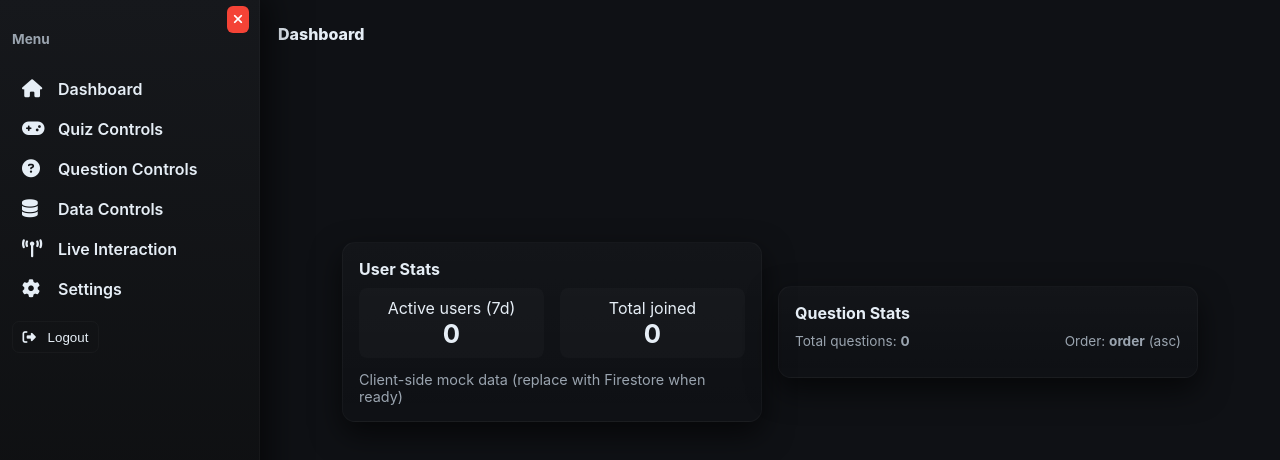
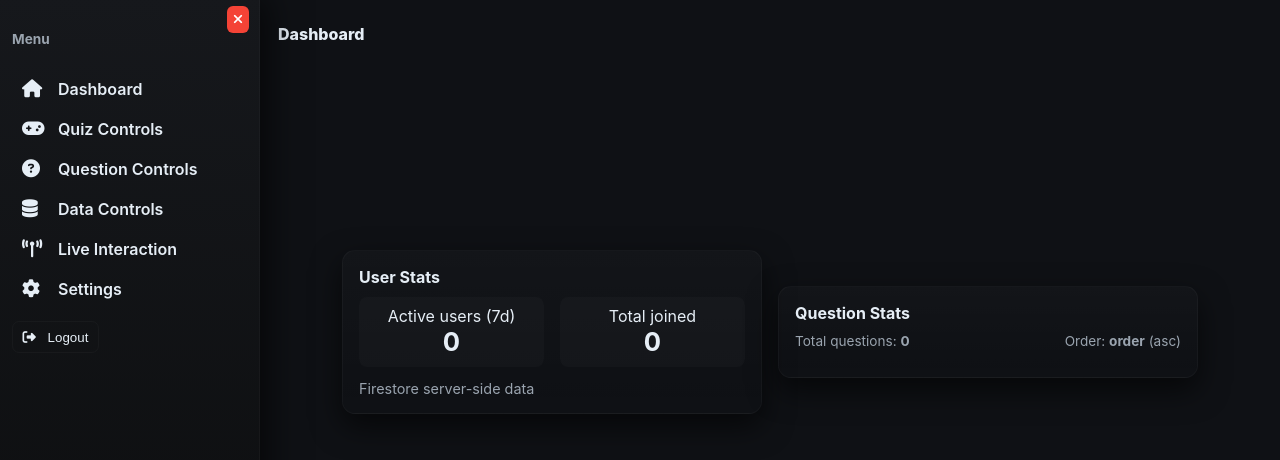
Before and after one commit to kunalroy0223/liveiq, a website: page src/pages/admin.html in a window 1280 px wide. Shown: the part 60-520 px from the top of the page. Drawn offline with Linux system fonts and the light colour scheme; no server answers.

Commit message:
Update admin.html
changed the comment

```diff
--- a/src/pages/admin.html
+++ b/src/pages/admin.html
@@ -75,7 +75,7 @@
                 <div class="num" id="totalUsers">0</div>
               </div>
             </div>
-            <div style="margin-top:.8rem;color:var(--muted);font-size:.9rem">Client-side mock data (replace with Firestore when ready)</div>
+            <div style="margin-top:.8rem;color:var(--muted);font-size:.9rem"> Firestore server-side data</div>
           </div>
 
           <div class="card" id="questionsCard">
```
